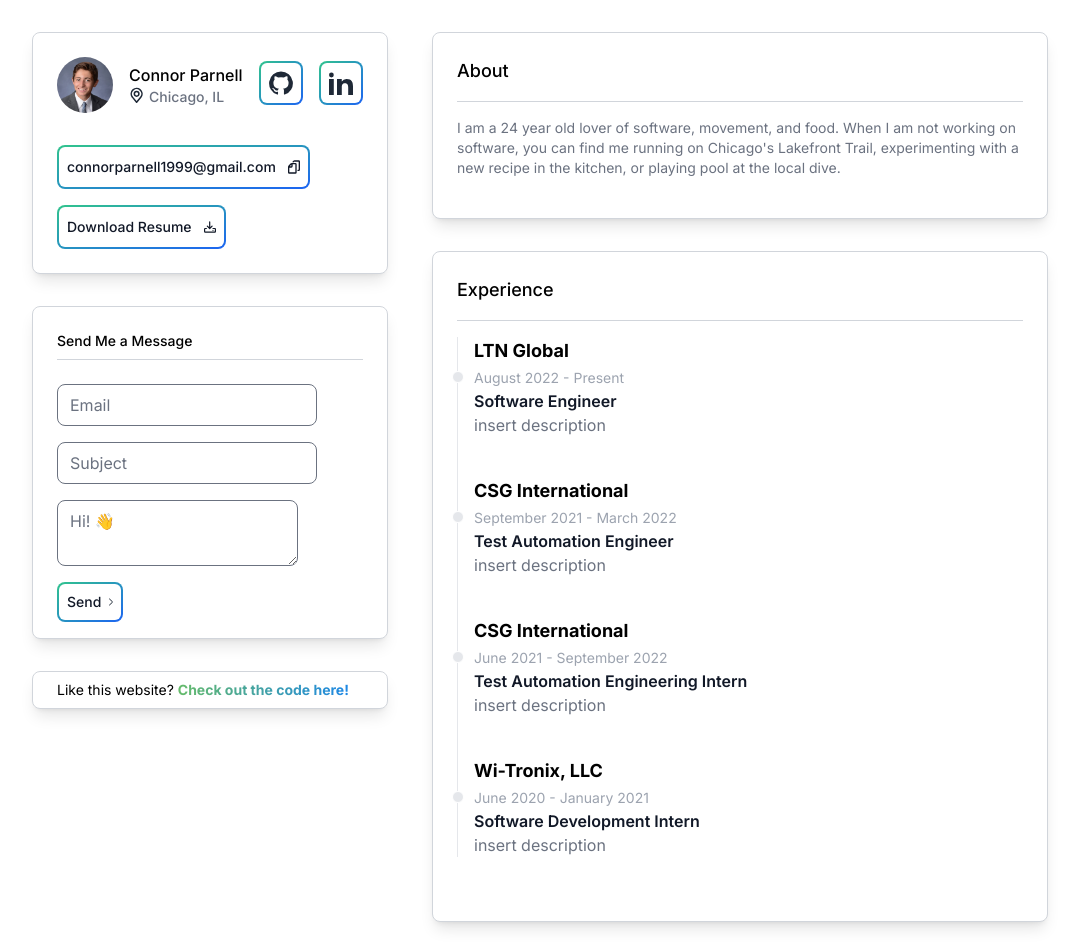
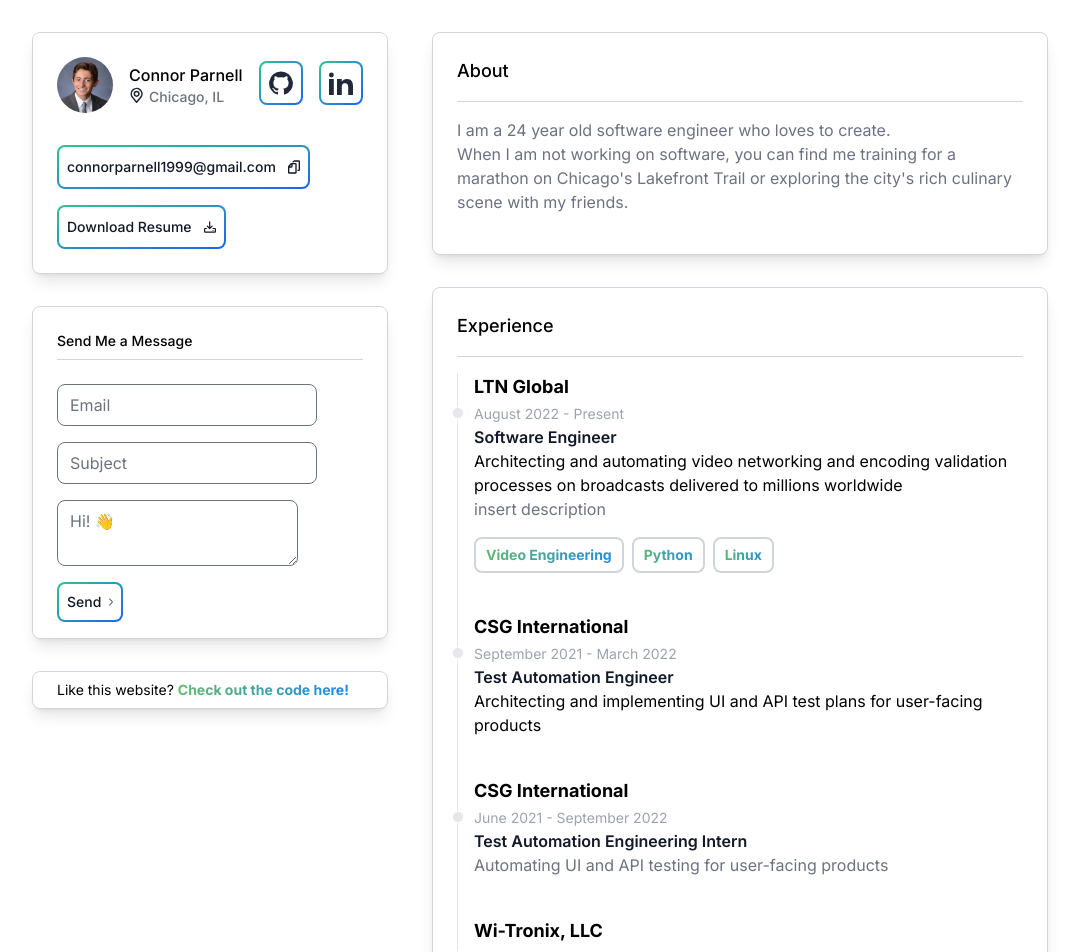
Before and after one commit to cpparnell/nextjs-personal-website, a Next.js app: page / in a window 1280 px wide. Shown: the top 952 px of the page, without its empty margins (0-1079 px from the left). Built offline with nearby package versions, Linux system fonts and the light colour scheme.

Commit message:
Add tags to experience section

```diff
--- a/app/components/About.tsx
+++ b/app/components/About.tsx
@@ -11,10 +11,11 @@ export default function About() {
 
     return (
     <Box title="About">
-        <div className="sm: text-sm md:text-md lg:text-md mb-4 text-base font-normal text-gray-500 dark:text-gray-400">
+        <div className="mb-4 text-base font-normal text-gray-500 dark:text-gray-400">
             <p>
-            I am a {calculateAge(new Date('1999-10-15'))} year old lover of software, movement, and food. When I am not working on software, you can find me running on Chicago's Lakefront Trail, experimenting with a new recipe in the kitchen, or playing pool at the local dive.
+            I am a {calculateAge(new Date('1999-10-15'))} year old software engineer who loves to create.
             </p>
+            When I am not working on software, you can find me training for a marathon on Chicago's Lakefront Trail or exploring the city's rich culinary scene with my friends.
         </div>
     </Box>
   )
--- a/app/components/Experience.tsx
+++ b/app/components/Experience.tsx
@@ -3,18 +3,20 @@ interface Props {
     start_date: string;
     end_date?: string | null;
     position: string;
+    headline?: string | null;
     description?: string | null;
   }
 
-const Experience: React.FC<Props> = ({company, start_date, end_date = null, position, description = null}) => {
+const Experience: React.FC<Props> = ({company, start_date, end_date = null, position, headline = null, description = null}) => {
     return (
-        <li className="mb-10 ms-4">
+        <li className="ms-4">
             <div className="flex items-center justify-start">
                 <h1 className="text-lg font-bold">{company}</h1>
             </div>
             <div className="absolute w-3 h-3 bg-gray-200 rounded-full mt-1.5 -start-1.5 border border-white dark:border-gray-900 dark:bg-gray-700"></div>
             <time className="mb-1 text-sm font-normal leading-none text-gray-400 dark:text-gray-500">{start_date} - {end_date || "Present"}</time>
             <h3 className="text-md font-semibold text-gray-900 dark:text-white">{position}</h3>
+            <h4 className="text-md">{headline}</h4>
             {description && <p className="mb-4 text-base font-normal text-gray-500 dark:text-gray-400">{description}</p>}
         </li>
     );
--- a/app/components/ExperienceTimeline.tsx
+++ b/app/components/ExperienceTimeline.tsx
@@ -1,5 +1,6 @@
 import Box from "./ContentBox"
 import Experience from "./Experience"
+import Tag from "./Tag"
 
 export default function ExperienceTimeline() {
   return (
@@ -9,25 +10,44 @@ export default function ExperienceTimeline() {
                 company="LTN Global"
                 start_date="August 2022"
                 position="Software Engineer"
+                headline="Architecting and automating video networking and encoding validation processes on broadcasts delivered to millions worldwide"
                 description="insert description" />
+                <div className="mb-10 ml-2">
+                  <Tag text='Video Engineering'></Tag>
+                  <Tag text='Python'></Tag>
+                  <Tag text='Linux'></Tag>
+                </div>
                 <Experience
                 company="CSG International"
                 start_date="September 2021"
                 end_date="March 2022"
                 position="Test Automation Engineer"
-                description="insert description" />
+                headline="Architecting and implementing UI and API test plans for user-facing products" />
+                <div className="mb-10 ml-2">
+
+                </div>
                 <Experience
                 company="CSG International"
                 start_date="June 2021"
                 end_date="September 2022"
                 position="Test Automation Engineering Intern"
-                description="insert description" />
+                description="Automating UI and API testing for user-facing products" />
+                <div className="mb-10 ml-2">
+
+                </div>
                 <Experience
                 company="Wi-Tronix, LLC"
                 start_date="June 2020"
                 end_date="January 2021"
                 position="Software Development Intern"
-                description="insert description" />
+                description="Executed the full-scale automation of testing for a data monitoring dashboard, significantly increasing data accuracy and decreasing downtime.
+                This dashboard tracked realtime safety and efficiency metrics via on-train IoT devices, leading to a boost in operational performance and reduced costs for companies across the transportation industry.
+                " />
+                <div className="ml-2">
+                  <Tag text='Selenium'></Tag>
+                  <Tag text='Java'></Tag>
+                  <Tag text='Data Processing'></Tag>
+                </div>
             </ol>
         </Box>
 
--- a/app/components/Tag.tsx
+++ b/app/components/Tag.tsx
@@ -1,15 +1,16 @@
 interface Props {
-    color: string;
-  }
+    text: string;
+}
 
-const Tag: React.FC<Props> = ({color}) => {
-
-    const lowercase_color = color.toLowerCase();
+const Tag: React.FC<Props> = ({text}) => {
 
     return (
-        <span className={`bg-${lowercase_color}-100 text-${lowercase_color}-800 text-xs font-medium me-2 px-2.5 py-0.5 rounded dark:bg-${lowercase_color}-900 dark:text-${lowercase_color}-300`}>
-            Default
-        </span>    );
+        <div className="rounded-lg relative inline-flex items-center justify-center p-0.5  border-2 border-gray-300 ml-2 hover:shadow-md" >
+            <span className="px-2 py-1 font-bold text-sm text-gradient">
+                {text}
+            </ span>
+        </div>
+        );
 };
 
 export default Tag;
--- a/tailwind.config.ts
+++ b/tailwind.config.ts
@@ -8,9 +8,11 @@ const config: Config = {
     "./pages/**/*.{ts,tsx}",
     "./public/**/*.html",
   ],
-  theme: {},
+  theme: {
+  },
   plugins: [
-    require("flowbite/plugin")
+    require("flowbite/plugin"),
   ],
 }
+
 export default config
```
